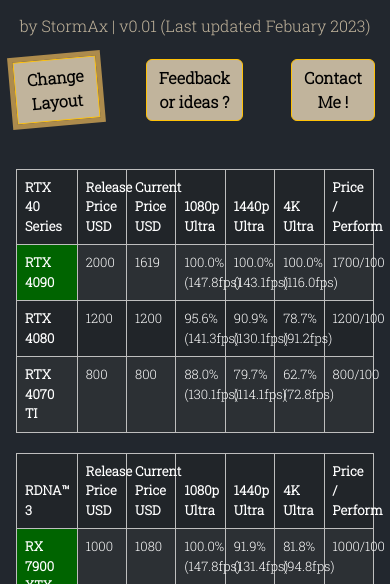
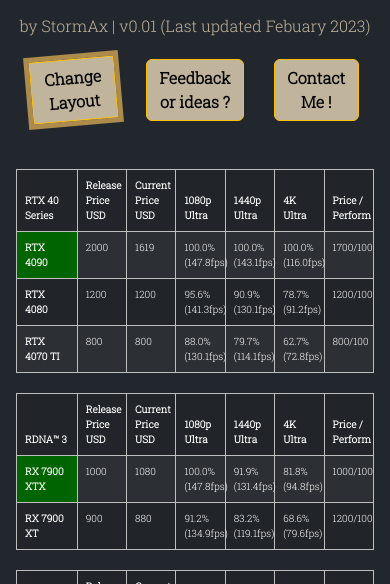
Before and after one commit to michaelwang07/GPU-Stats, a website: page index.html in a window 390 px wide. Shown: the part 193-777 px from the top of the page. Drawn offline with nearby package versions, Linux system fonts and the light colour scheme.

Commit message:
mobile navabr update

```diff
--- a/index.html
+++ b/index.html
@@ -17,7 +17,7 @@
   <main class="p-md-5">
     <h1 class="title-1 text-center pt-md-4 px-md-5 fw-semibold">Graphics Cards Price / Perform Comparison</h1>
     <h4 class="title-2 text-center">by StormAx | v0.01 (Last updated Febuary 2023)</h4>
-    <div class="d-flex flex-row justify-content-center">
+    <div id="center-buttons" class="d-flex flex-row justify-content-center">
       <a onclick="myFunction()" id="change-layout" class="btn btn-outline-warning text-black fw-semibold mt-3 mx-4" type="button">Change Layout</a>
       <a class="btn btn-warning text-black fw-semibold mt-3 mx-4" type="button">Feedback or ideas ?</a>
       <a class="btn btn-warning text-black fw-semibold mt-3 mx-4">Contact Me !</a>
--- a/scss/main.scss
+++ b/scss/main.scss
@@ -280,11 +280,16 @@
     }
 
     .table {
-        font-size: small;
+        font-size: x-small;
     }
 
     .table tr th svg {
         display: none;
+    }
+
+    #center-buttons a{
+        margin-right: 15px !important;
+        margin-left: 15px !important;
     }
 }
 
```
Also changed, not shown: scss/main.css, 1 other file.
